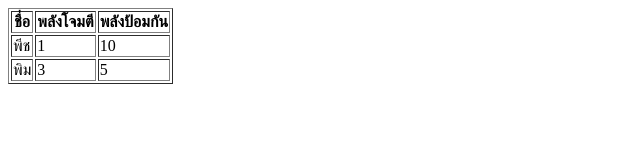
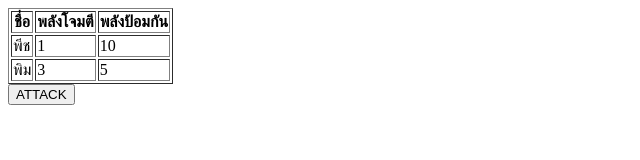
Before and after one commit to vasin-peach/git-tutorial, a plain HTML site: page index.html in a window 1280 px wide. Shown: the whole page, without its empty margins (0-640 px from the left). Drawn offline with Linux system fonts and the light colour scheme.

Commit message:
feat(attack): add feature attack

```diff
--- a/index.html
+++ b/index.html
@@ -29,5 +29,10 @@
         </tr>
       </tbody>
     </table>
+
+    <!-- --------------------------- Attack Feature ---------------------------- -->
+    <div>
+      <button>ATTACK</button>
+    </div>
   </body>
 </html>
```
